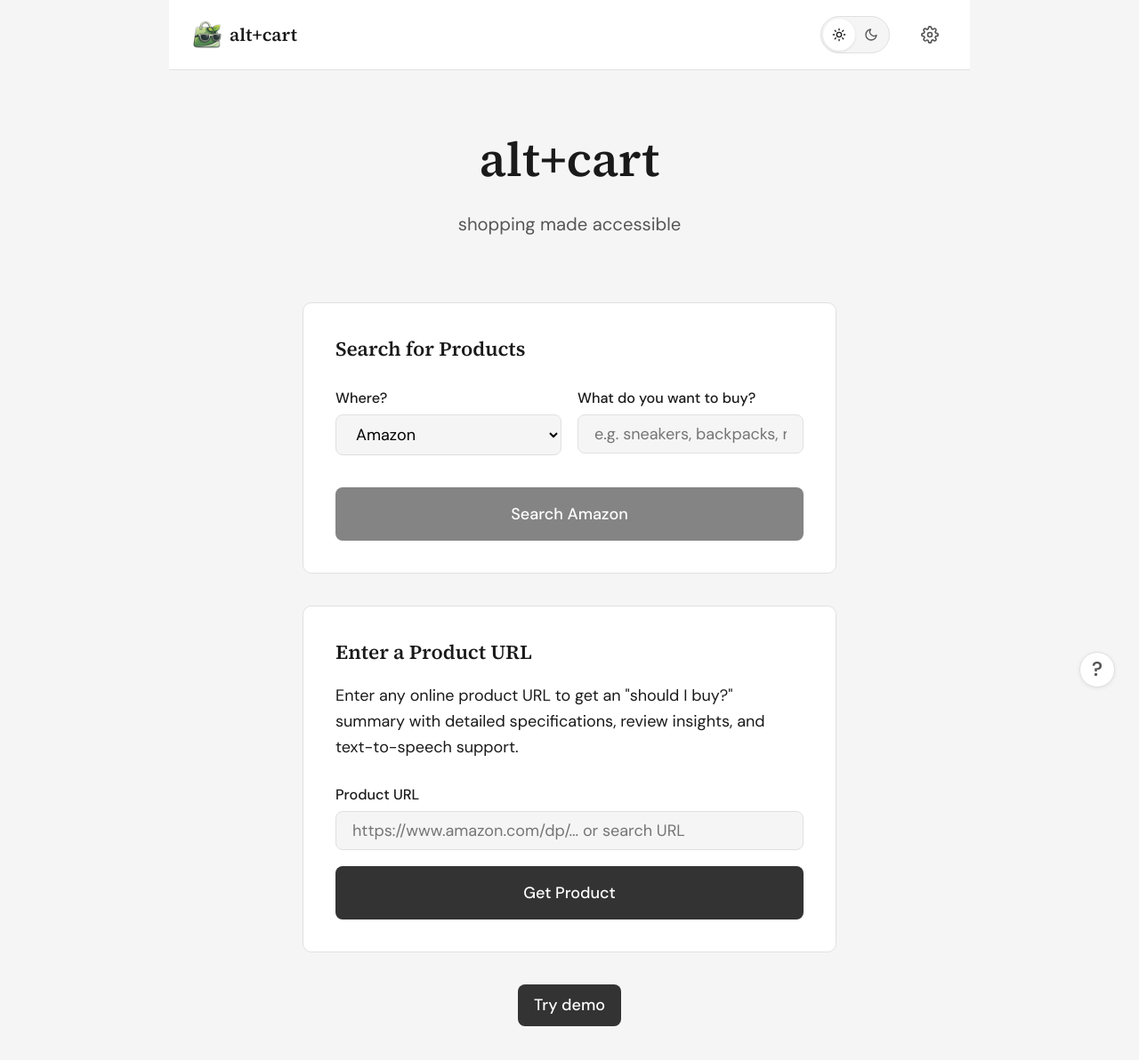
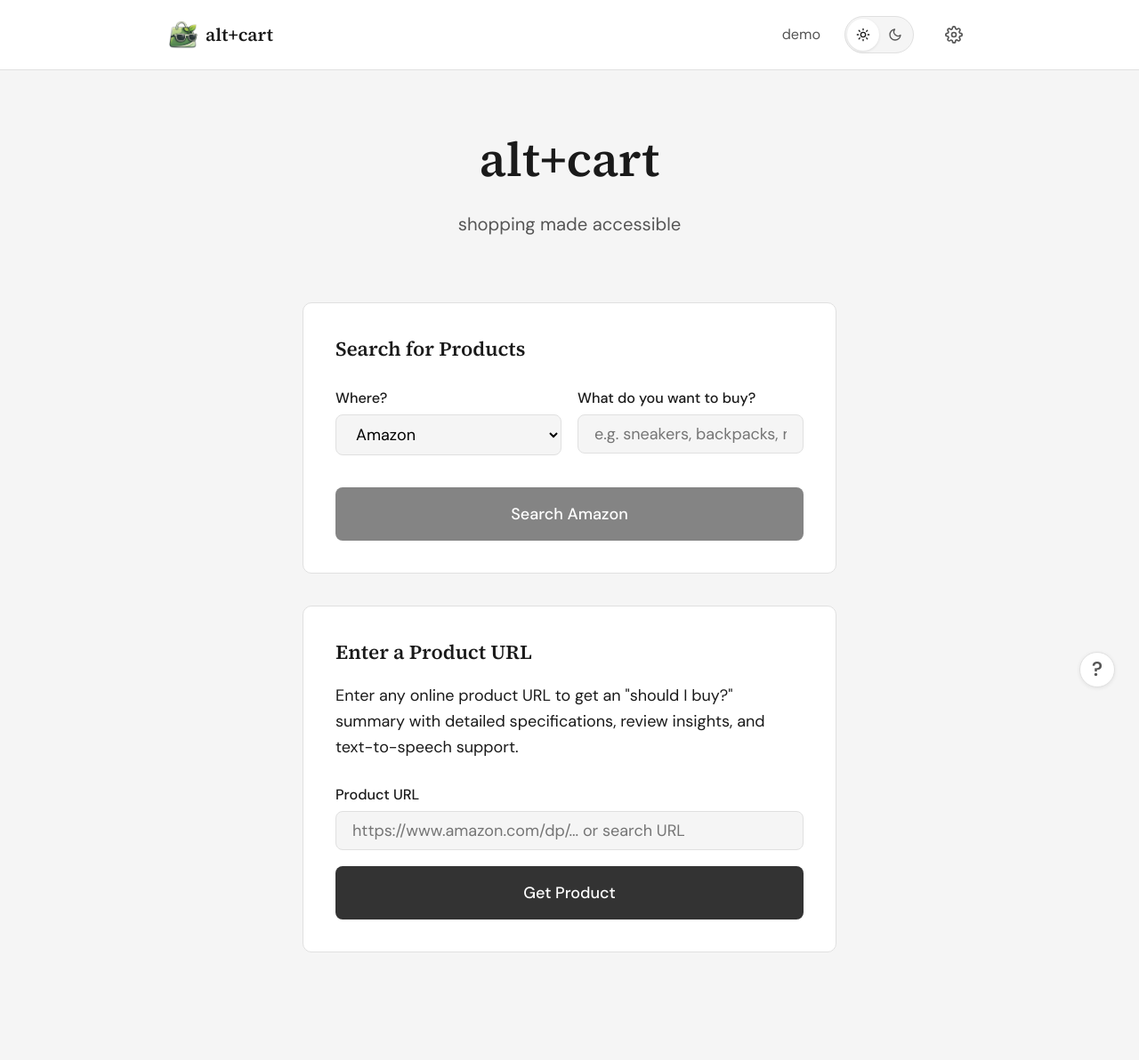
Before and after one commit to Supernova-45/Alt-Cart, a React (Vite) app in the folder web/: page / in a window 1280 px wide. Shown: the top 1192 px of the page at 89% size. After the commit the page ends 1134 px from the top, so only its background shows below. Built offline with nearby package versions, Linux system fonts and the light colour scheme.

Commit message:
add demo link and resize top bar

```diff
--- a/web/src/components/TopBar.tsx
+++ b/web/src/components/TopBar.tsx
@@ -11,11 +11,15 @@ export function TopBar({
 }) {
   return (
     <header className="top-bar" role="banner">
+      <div className="top-bar__inner">
         <Link to="/" className="top-bar__logo">
           <img src="/logo.png" alt="alt+cart" className="top-bar__logo-img" />
           alt+cart
         </Link>
         <div className="top-bar__actions">
+          <Link to="/demo" className="top-bar__demo">
+            demo
+          </Link>
           <ThemeToggle theme={theme} onChange={onThemeChange} />
           <Link
             to="/preferences"
@@ -29,6 +33,7 @@ export function TopBar({
           </svg>
         </Link>
         </div>
+      </div>
     </header>
   );
 }
--- a/web/src/routes/Landing.tsx
+++ b/web/src/routes/Landing.tsx
@@ -1,5 +1,5 @@
 import { FormEvent, useState } from "react";
-import { Link, useNavigate } from "react-router-dom";
+import { useNavigate } from "react-router-dom";
 import { SkipLink } from "../components/SkipLink";
 import { extractProduct } from "../lib/api";
 import { urlToDemo } from "../lib/urlToDemo";
@@ -201,12 +201,6 @@ export function Landing() {
             </div>
           )}
         </section>
-
-        <p style={{ textAlign: "center", marginTop: "var(--space-lg)" }}>
-          <Link to="/demo" className="product-card__link">
-            Try demo
-          </Link>
-        </p>
       </main>
     </>
   );
--- a/web/src/styles/components.css
+++ b/web/src/styles/components.css
@@ -35,13 +35,18 @@
 
 .top-bar {
   width: 100%;
+  padding: var(--space-md) var(--space-lg);
+  border-bottom: 1px solid var(--color-border);
+  background: var(--color-surface);
+}
+
+.top-bar__inner {
+  width: 100%;
   max-width: var(--max-width);
-  padding: var(--space-md) var(--space-lg);
+  margin: 0 auto;
   display: flex;
   justify-content: space-between;
   align-items: center;
-  border-bottom: 1px solid var(--color-border);
-  background: var(--color-surface);
 }
 
 .top-bar__logo {
@@ -68,6 +73,17 @@
   display: flex;
   align-items: center;
   gap: var(--space-lg);
+}
+
+.top-bar__demo {
+  font-size: var(--text-sm);
+  color: var(--color-text-muted);
+  text-decoration: none;
+}
+
+.top-bar__demo:hover {
+  color: var(--color-text);
+  text-decoration: underline;
 }
 
 .top-bar__settings {
```
Lines whose indentation alone changed are shown as unchanged.
